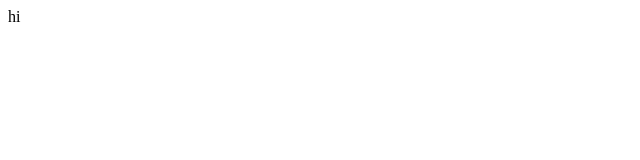
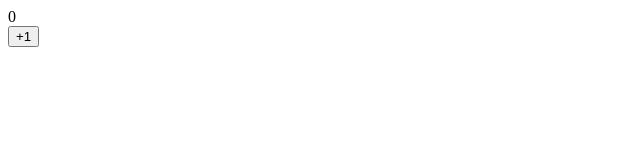
Before and after one commit to origami0227/account-book, a Vue app: page / in a window 1280 px wide. Shown: the top 160 px of the page, without its empty margins (0-640 px from the left). Built offline with nearby package versions, Linux system fonts and the light colour scheme.

Commit message:
使用tsx做出实例

```diff
--- /dev/null
+++ b/src/App.tsx
@@ -0,0 +1,18 @@
+import { defineComponent, ref } from 'vue'
+
+export const App = defineComponent({
+  setup() {
+    const refCount = ref(0)
+    const onClick = () => {
+      refCount.value += 1
+    }
+    return () => (
+      <>
+        <div>{refCount.value}</div>
+        <div>
+          <button onClick={onClick}>+1</button>
+        </div>
+      </>
+    )
+  },
+})
--- a/src/App2.tsx
+++ /dev/null
@@ -1,7 +0,0 @@
-import {defineComponent} from "vue"
-
-export const App2 = defineComponent({
-  setup(){
-    return ()=>(<div>hi</div>)
-  }
-})
--- a/src/main.ts
+++ b/src/main.ts
@@ -1,5 +1,4 @@
 import { createApp } from 'vue'
-import App from './App.vue'
-import {App2} from './App2'
+import {App} from './App'
 
-createApp(App2).mount('#app')
+createApp(App).mount('#app')
```
